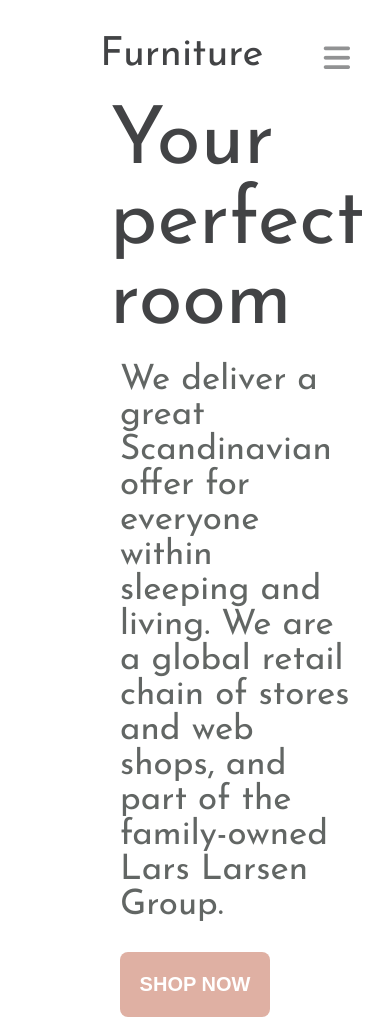
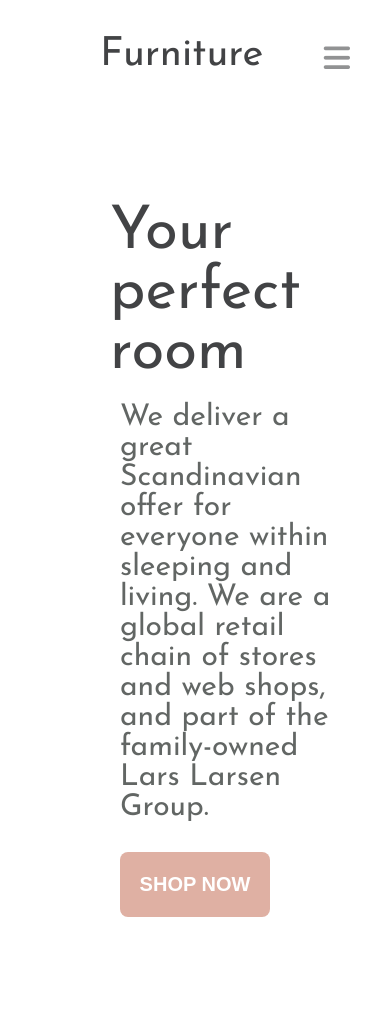
Before and after one commit to mariamogig/Final-project-Mariam-Gigauri, a plain HTML site: page index.html in a window 390 px wide. Shown: the top 1020 px of the page. Drawn offline with Linux system fonts and the light colour scheme; a web font is replaced by a local one.

Commit message:
responsive+ 1st page

```diff
--- a/scss/_responsive.scss
+++ b/scss/_responsive.scss
@@ -29,6 +29,14 @@
         display: none;
     }
 }
+    .titles {
+        .title1 {
+            font-size: 60px;
+        }
+        .title2 {
+            font-size: 30px;
+        }
+    }
     .background {
         padding-right: 40px;
     }
```
Also changed, not shown: css/global.css, 1 other file.
